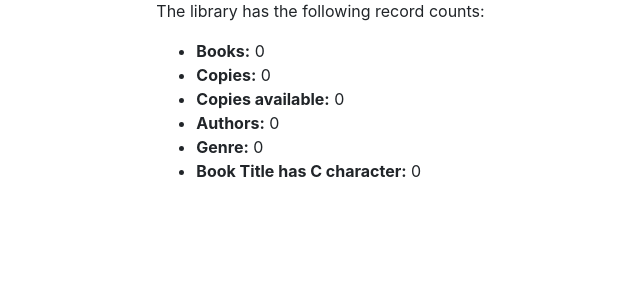
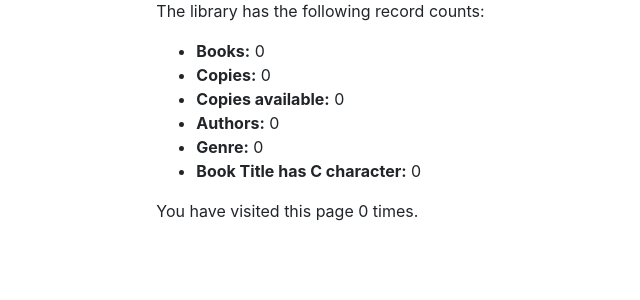
Before and after one commit to HoangMinhHung/mysite, a Django app: page /catalog/ in a window 1280 px wide. Shown: the part 143-443 px from the top of the page, without its empty margins (72-712 px from the left). Run offline with Django 3.2, Linux system fonts and the light colour scheme; data that the repository does not hold is empty; some libraries are stand-ins or nearby versions.

Commit message:
Part 7: Sessions framework

```diff
--- a/locallibrary/catalog/templates/catalog/index.html
+++ b/locallibrary/catalog/templates/catalog/index.html
@@ -16,4 +16,6 @@
     <li><strong>Genre:</strong> {{ num_genres }}</li>
     <li><strong>Book Title has C character:</strong> {{ num_books_word }}</li>
   </ul>
+
+<p>You have visited this page {{ num_visits }}{% if num_visits == 1 %} time{% else %} times{% endif %}.</p>
 {% endblock %}
--- a/locallibrary/catalog/views.py
+++ b/locallibrary/catalog/views.py
@@ -21,15 +21,23 @@ def index(request):
 
     num_genres = Genre.objects.all().count()
     num_books_word = Book.objects.filter(title__icontains='c').count()
+
+    # Part7: Session
+    # Number of visits to this view, as counted in the session variable.
+    num_visits = request.session.get('num_visits', 0)
+    request.session['num_visits'] = num_visits + 1
+    request.session.set_expiry(0)
     context = {
         'num_books': num_books,
         'num_instances': num_instances,
         'num_instances_available': num_instances_available,
         'num_authors': num_authors,
         'num_genres': num_genres,
-        'num_books_word': num_books_word
+        'num_books_word': num_books_word,
+        'num_visits': num_visits
     }
-
+    print(request.session.get_expiry_date())
+    print(request.session.get_expiry_age())
     return render(request, 'catalog/index.html', context=context)
 
 
```
